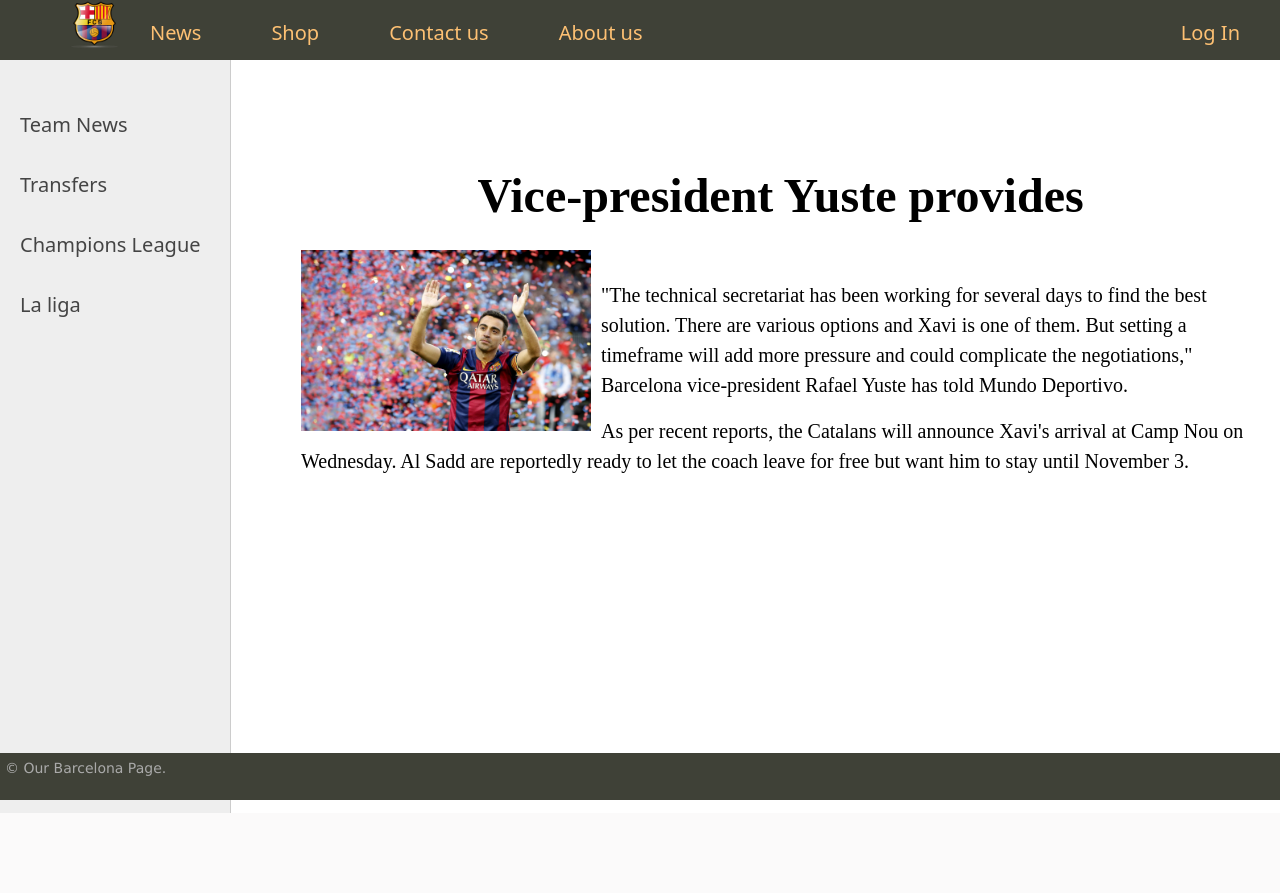
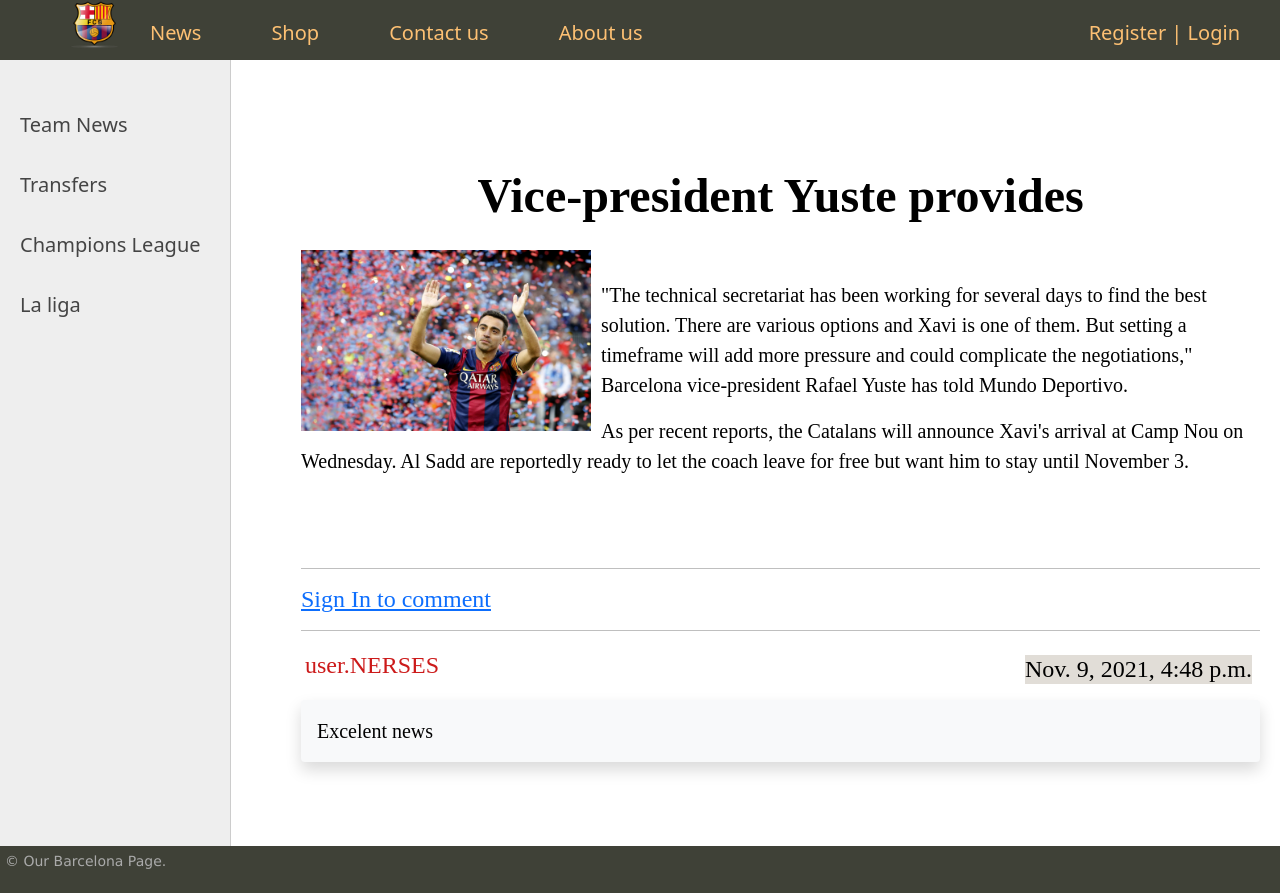
Before and after one commit to Arsen37/fan_page, a Django app: a page that uses fan_page/news/templates/news/base.html in a window 1280 px wide. Before the commit the page ends 813 px from the top, so only its background shows below. Run offline with Django 3.2, Linux system fonts and the light colour scheme; data comes from the database, SQL or seed files in the repository; both versions use the stored data as it was after the commit.

Commit message:
updated Post Views,Comments added, and  ect..

```diff
--- a/fan_page/fan_page/settings.py
+++ b/fan_page/fan_page/settings.py
@@ -118,6 +118,7 @@
 
 LOGIN_REDIRECT_URL = 'Home'
 LOGIN_URL = 'login'
+LOGOUT_REDIRECT_URL= 'Home'
 
 EMAIL_BACKEND = 'django.core.mail.backends.smtp.EmailBackend'
 EMAIL_USE_TLS = True
--- a/fan_page/news/admin.py
+++ b/fan_page/news/admin.py
@@ -19,3 +19,9 @@
 
 
 admin.site.register(Category, PostCategory)
+
+class PostComents(admin.ModelAdmin):
+    list_display = ('commentary','post')
+    list_display_links = ('commentary',)
+
+admin.site.register(Comentaries,PostComents)
--- /dev/null
+++ b/fan_page/news/forms.py
@@ -0,0 +1,9 @@
+from django import forms
+from .models import *
+
+class Coments_create(forms.ModelForm):
+
+    class Meta:
+        model = Comentaries
+        fields = ['commentary']
+        widgets={'commentary':forms.Textarea(attrs={'cols':100,'rows':2})}
--- a/fan_page/news/models.py
+++ b/fan_page/news/models.py
@@ -1,4 +1,6 @@
 from django.urls import reverse
+from django.contrib.auth.models import User
+
 
 from django.db import models
 
@@ -19,7 +21,7 @@
         return reverse('post',kwargs={'post_slug':self.slug})
 
     class Meta:
-        ordering=['-creation_date']
+        ordering=['creation_date']
 class Category(models.Model):
     name = models.CharField(max_length=20, null=False)
     slug = models.SlugField(max_length=20,unique=True,db_index=True)
@@ -28,3 +30,12 @@
         return f'{self.name}'
     def get_absolute_url(self):
         return reverse('category',kwargs={'category_slug':self.slug})
+
+class Comentaries(models.Model):
+    post=models.ForeignKey(Post,on_delete=models.PROTECT)
+    user = models.ForeignKey(User,on_delete=models.CASCADE)
+    created_on = models.DateTimeField(auto_now_add=True)
+    commentary =models.TextField(verbose_name='What you think?')
+
+    class Meta:
+        ordering=['created_on']
--- a/fan_page/news/templates/news/base.html
+++ b/fan_page/news/templates/news/base.html
@@ -23,12 +23,17 @@
 
                 </a>
 {% for m in menu %}
-	{% if not forloop.last %}
 			<li><a href="{% url m.name_url %}">{{m.name}}</a></li>
-	{% else %}
-			<li class="last"><a href="#">{{m.name}}</a></li>
-	{% endif %}
 {% endfor %}
+{% if request.user.is_authenticated %}
+
+    <li class="last"><a href="{% url 'profile' %}" >{{ user.username }}</a> | <a href="{% url 'logout' %}">Logout </a></li>
+    {% else %}
+    <li class="last"><a href="{% url 'register'%}">Register </a> | <a href="{% url 'login' %}">Login </a></li>
+
+{% endif %}
+
+
 			</ul>
 			<div class="clear"></div>
 		</div>
@@ -36,7 +41,7 @@
 
 <table class="table-content" border=0 cellpadding="0" cellspacing="0">
 <tr>
-<!-- Sidebar слева -->
+<!-- category с -->
 	<td valign="top" class="left-chapters">
 	<ul id="leftchapters">
 	 {% for cate in category %}
@@ -44,13 +49,13 @@
 	{% endfor %}
 	</ul>
 </td>
-<!-- Конец Sidebar'а -->
+<!-- end category -->
 <td valign="top" class="content">
-	<!-- Хлебные крошки -->
+	<!--  -->
 	{% block breadcrumbs %}
 	{% endblock %}
 
-<!-- Блок контента -->
+<!-- block Contents -->
 	<div class="content-text">
 {% block contents %}
 {% endblock %}
@@ -83,7 +88,7 @@
   </ul>
 </nav>
 
-<!-- Конец блока контента -->
+<!-- End block content -->
     </div>
 </td></tr></table>
 </td></tr>
@@ -93,6 +98,6 @@
 		<p>&copy; Our Barcelona Page.</p>
 	</div>
 </td></tr></table>
-<!-- Конец footer'а и страницы -->
+<!-- end footer -->
 </body>
 </html>
--- a/fan_page/news/templates/news/post.html
+++ b/fan_page/news/templates/news/post.html
@@ -1,4 +1,5 @@
 {% extends 'news/base.html' %}
+{% load static %}
 {% block title %}
     <title>{{ post.title|truncatewords:15 }}</title>
 {% endblock %}
@@ -9,5 +10,35 @@
 <img class="img-article-left" src="{{ post.image.url }}">
 <br>
     {{ post.content|linebreaks }}
+<br>
+<br>
+    <hr>
 
-{% endblock %}
+    <div>
+{% if request.user.is_authenticated %}
+        <form action="" method="post" class="control" >
+            {% csrf_token %}
+            {{ form.as_p }}
+            <div>
+            <button type="submit" class="btn btn-primary">Comment</button>
+                </div>
+        </form>
+    {% else %}
+        <a href="{% url 'login' %}"><h4>Sign In to comment </h4></a>
+    {% endif %}
+    <div>
+    <hr>
+{% for comment in comments %}
+    <div class="d-flex justify-content-between">
+        <div class="p-1"><h4 style="color: #cc1a1a">user.{{ comment.user|upper }}</h4></div>
+  <div class="p-2"></div>
+        <div class="p-2"><h4 style="background-color: #e1ddd7">{{ comment.created_on }}</h4></div>
+</div>
+
+
+        <div class="shadow p-3 mb-5 bg-light rounded">{{ comment.commentary }}</div>
+
+     {% endfor %}
+    </div>
+    </div>
+{% endblock  %}
--- a/fan_page/news/urls.py
+++ b/fan_page/news/urls.py
@@ -2,7 +2,7 @@
 from .views import *
 urlpatterns = [
     path('', Main_page.as_view(), name='Home'),
-    path('post/<slug:post_slug>/', Show_post.as_view(), name='post'),
+    path('post/<slug:post_slug>/', show_post, name='post'),
     path('category/<slug:category_slug>/', Show_category.as_view(), name='category'),
     path('about/',About.as_view(),name='about'),
 ]
--- a/fan_page/news/utils.py
+++ b/fan_page/news/utils.py
@@ -6,7 +6,7 @@
        {'name': 'Shop','name_url':'shop'},
         {'name': 'Contact us','name_url':'contact_us'},
         {'name': 'About us','name_url':'about'},
-        {'name': 'Log In','name_url':'login'},]
+       ]
 
 
 
--- a/fan_page/news/views.py
+++ b/fan_page/news/views.py
@@ -1,9 +1,10 @@
 from django.http import HttpResponse, Http404
-from django.shortcuts import render, get_object_or_404
-from django.views.generic import ListView, DetailView, TemplateView
+from django.shortcuts import render, get_object_or_404, redirect
+from django.views.generic import ListView, DetailView, TemplateView,CreateView
 
 from .utils import DataMixin
 from .models import *
+from .forms import *
 
 
 class Main_page(DataMixin, ListView):
@@ -18,16 +19,28 @@
         return dict(list(context.items()) + list(mix_context.items()))
 
 
-class Show_post(DataMixin, DetailView):
-    model = Post
-    template_name = 'news/post.html'
-    slug_url_kwarg = 'post_slug'
-    context_object_name = 'post'
+def show_post(request, post_slug):
 
-    def get_context_data(self, **kwargs):
-        context = super().get_context_data(**kwargs)
-        mix_con = self.get_user_context(title=context['post'])
-        return dict(list(context.items()) + list(mix_con.items()))
+    post = get_object_or_404(Post, slug=post_slug)
+    category = Category.objects.all()
+    menu = [{'name': 'News', 'name_url': 'Home'},
+            {'name': 'Shop', 'name_url': 'shop'},
+            {'name': 'Contact us', 'name_url': 'contact_us'},
+            {'name': 'About us', 'name_url': 'about'},
+            ]
+    comments = Comentaries.objects.filter(post__slug=post_slug)
+    if request.method == "POST":
+        form = Coments_create(request.POST)
+        if form.is_valid():
+            form = form.save(commit=False)
+            form.user = request.user
+            form.post = post
+            form.save()
+            return redirect(show_post, post_slug)
+    else:
+        form = Coments_create()
+
+    return render(request, 'news/post.html', {'menu': menu, 'post': post, 'category': category,'comments':comments,'form':form})
 
 
 class Show_category(DataMixin, ListView):
@@ -35,12 +48,11 @@
     template_name = 'news/intro.html'
     allow_empty = False
     context_object_name = 'post'
-
     def get_queryset(self):
         return Post.objects.filter(cat__slug=self.kwargs['category_slug'])
-
     def get_context_data(self, *, object_list=None, **kwargs):
         context = super().get_context_data(**kwargs)
+        context['coments']=Category.objects.all()
         mix_context = self.get_user_context(title=context['post'][0].cat)
         return dict(list(context.items()) + list(mix_context.items()))
 
--- a/fan_page/shop/views.py
+++ b/fan_page/shop/views.py
@@ -7,6 +7,6 @@
             {'name': 'Shop', 'name_url': 'shop'},
             {'name': 'Contact us', 'name_url': 'contact_us'},
             {'name': 'About us', 'name_url': 'about'},
-            {'name': 'Log In', 'name_url': 'login'}, ]
+            ]
 
     return render(request, 'shop/shop_page.html', {'menu': menu, 'title': 'Shop'})
--- a/fan_page/users/forms.py
+++ b/fan_page/users/forms.py
@@ -11,6 +11,10 @@
 
 
 class UserForm(UserCreationForm):
+    username=forms.CharField(label='User Name',widget=forms.TextInput())
+    password1=forms.CharField(label='Password',widget=forms.TextInput())
+    password2=forms.CharField(label='Confirm Password',widget=forms.TextInput())
+
     email = forms.EmailField(required=True)
 
     class Meta:
```
Also changed, not shown: fan_page/users/templates/users/logout.html (added, +21 -0 lines), fan_page/users/templates/users/register.html (+0 -7 lines), fan_page/users/views.py (+14 -3 lines), fan_page/db.sqlite3, fan_page/news/migrations/0003_auto_20211109_1641.py (added), fan_page/news/static/news/img/barcafoot.jpg (added), fan_page/news/static/news/img/fcbb.png (added).
